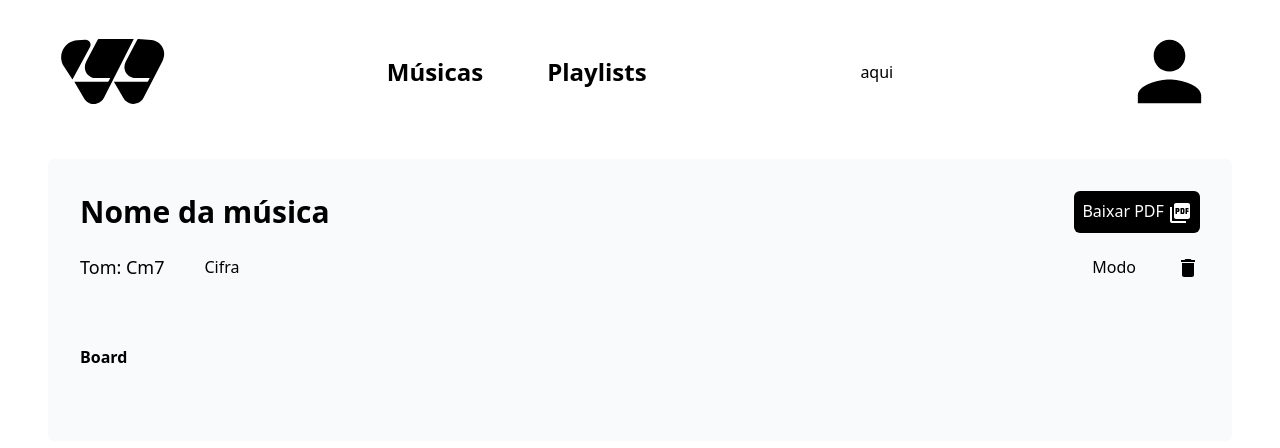
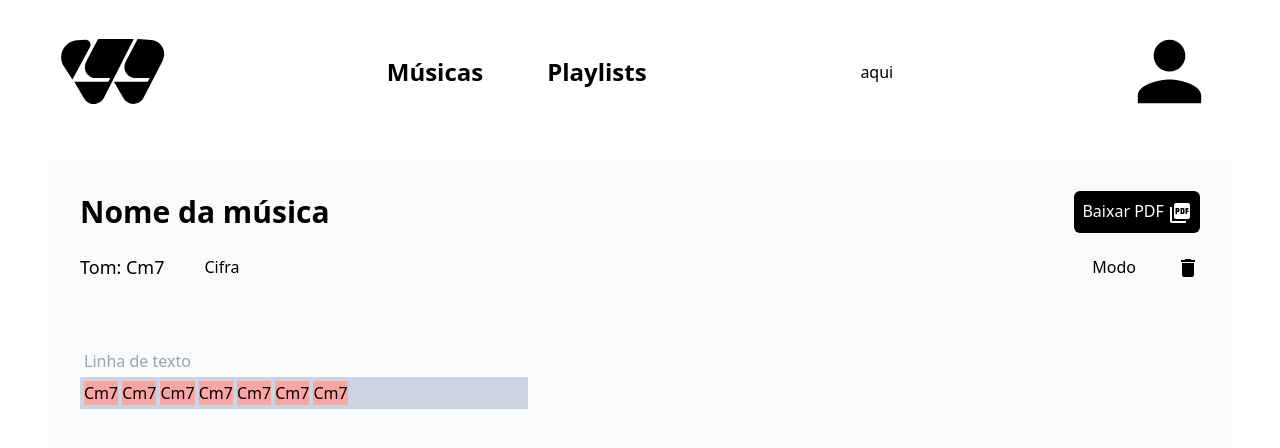
Before and after one commit to RafaelFernandes12/lyrics_lab_front_end, a Next.js app: page /song/1 in a window 1280 px wide. Shown: the top 448 px of the page. Built offline with nearby package versions, Linux system fonts and the light colour scheme.

Commit message:
feat: drag and drop prototype done

```diff
--- a/package.json
+++ b/package.json
@@ -12,6 +12,7 @@
     "-": "^0.0.1",
     "@emotion/react": "^11.11.4",
     "@emotion/styled": "^11.11.5",
+    "@hello-pangea/dnd": "^16.6.0",
     "@mui/icons-material": "^5.15.18",
     "@mui/material": "^5.15.18",
     "D": "^1.0.0",
--- a/src/app/(app)/song/components/Board.tsx
+++ b/src/app/(app)/song/components/Board.tsx
@@ -1,5 +1,13 @@
+'use client';
+
+import ChordLine from './ChordLine';
+import TextLine from './TextLine';
+
 export default function Board() {
   return(
-    <p className="font-black">Board</p>
+    <div>
+      <TextLine />
+      <ChordLine />
+    </div>
   );
 }
--- /dev/null
+++ b/src/app/(app)/song/components/ChordBox.tsx
@@ -0,0 +1,23 @@
+import { Draggable } from '@hello-pangea/dnd';
+
+interface props {
+  id: string,
+  index: number
+}
+
+export default function ChordBox({id, index}: props) {
+  return(
+    <Draggable draggableId={id} index={index}>
+      {(provided) => (
+        <div
+          {...provided.draggableProps}
+          {...provided.dragHandleProps}
+          ref={provided.innerRef}
+          className="flex items-center w-min h-min bg-red-300"
+        >
+          Cm7
+        </div>
+      )}
+    </Draggable>
+  );
+}
--- /dev/null
+++ b/src/app/(app)/song/components/ChordLine.tsx
@@ -0,0 +1,41 @@
+import { DragDropContext, Droppable } from '@hello-pangea/dnd';
+import { useState } from 'react';
+import ChordBox from './ChordBox';
+
+export default function ChordLine() {
+  const [chords, setChords] = useState([1, 2, 3, 4, 5, 6, 7]);
+
+  function reorder<T>(list: T[], startIndex: number, endIndex: number) {
+    const result = Array.from(list);
+    const [removed] = result.splice(startIndex, 1);
+    result.splice(endIndex, 0, removed);
+    return result;
+  }
+
+  function onDragEnd(result: any) {
+    if(!result.destination) return;
+    const items = reorder(chords, result.source.index, result.destination.index);
+    setChords(items);
+  }
+
+  return(
+    <div >
+      <DragDropContext onDragEnd={onDragEnd}>
+        <Droppable droppableId="chordBoxes" direction="horizontal">
+          {(provided) => (
+            <div
+              className="flex gap-1  p-1 w-2/5 bg-slate-300"
+              ref={provided.innerRef}
+              {...provided.droppableProps}
+            >
+              {chords.map((i, index) => (
+                <ChordBox key={i} id={i.toString()} index={index}/>
+              ))}
+              {provided.placeholder}
+            </div>
+          )}
+        </Droppable>
+      </DragDropContext>
+    </div>
+  );
+}
--- /dev/null
+++ b/src/app/(app)/song/components/TextLine.tsx
@@ -0,0 +1,21 @@
+'use client';
+
+import { useState } from 'react';
+
+export default function TextLine() {
+  const[line, setLine] = useState('');
+
+  function handleChange(evento: React.ChangeEvent<HTMLInputElement>) {
+    setLine(evento.target.value);
+  }
+
+  return(
+    <input
+      className="bg-transparent p-1 w-2/5"
+      type="text"
+      value={line}
+      onChange={handleChange}
+      placeholder="Linha de texto"
+    />
+  );
+}
```
Also changed, not shown: 1 other file (tests, documents, lock files or other folders).
